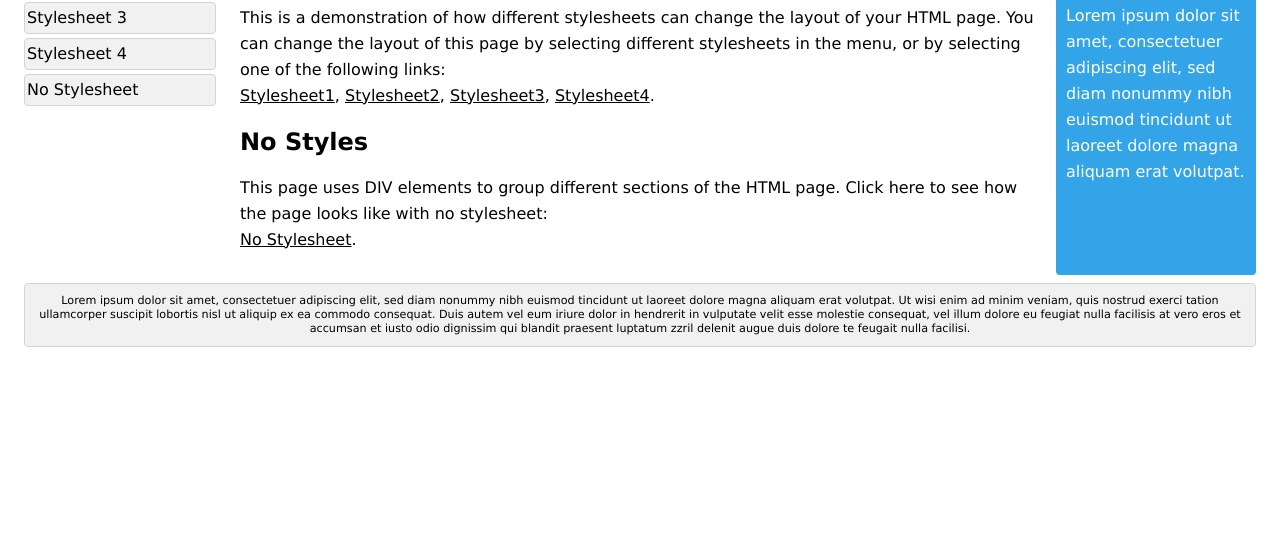
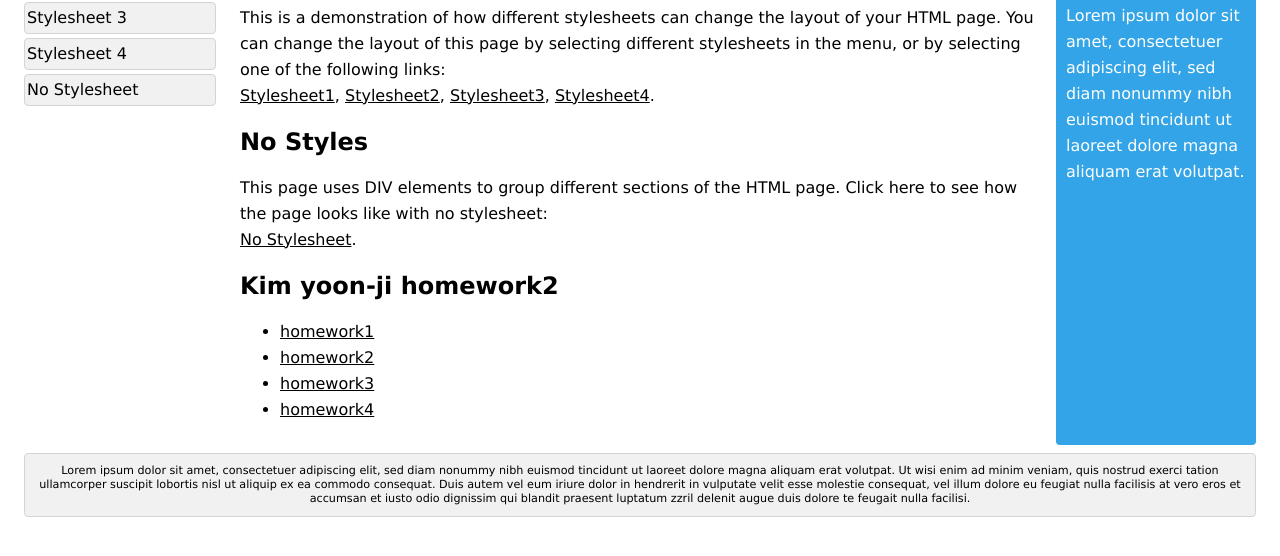
Before and after one commit to Kimyoon-ji/Kimyoon-ji.github.io, a plain HTML site: page index.html in a window 1280 px wide. Shown: the part 184-740 px from the top of the page. Drawn offline with Linux system fonts and the light colour scheme.

Commit message:
Update index.html

```diff
--- a/index.html
+++ b/index.html
@@ -388,6 +388,14 @@ a:hover {
       </p>
        <h2>No Styles</h2>
       <p>This page uses DIV elements to group different sections of the HTML page. Click here to see how the page looks like with no stylesheet:<br><a href="#" onclick="noStyles();return false">No Stylesheet</a>.</p>
+         <head>
+       <h2>Kim yoon-ji homework2</h2>
+   <ul>
+      <li><a href="./homework2-1.html">homework1</a></li>
+      <li><a href="./homework2-2.html">homework2</a></li>
+      <li><a href="./homework2-3.html">homework3</a></li>
+      <li><a href="./homework2-4.html">homework4</a></li>
+   </ul>
    </div>
     <div id="sidebar">
       <h3>Side-Bar</h3>
```
